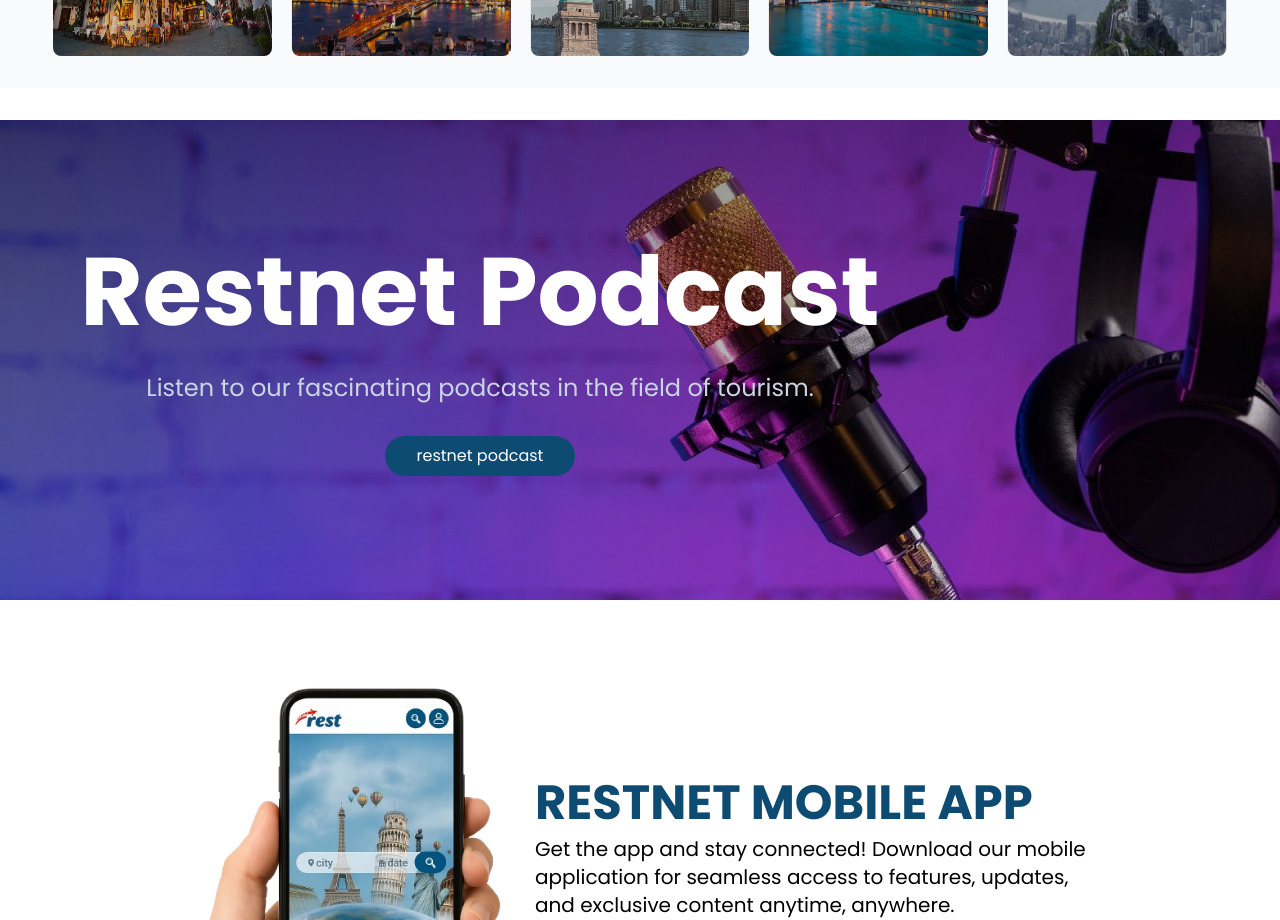
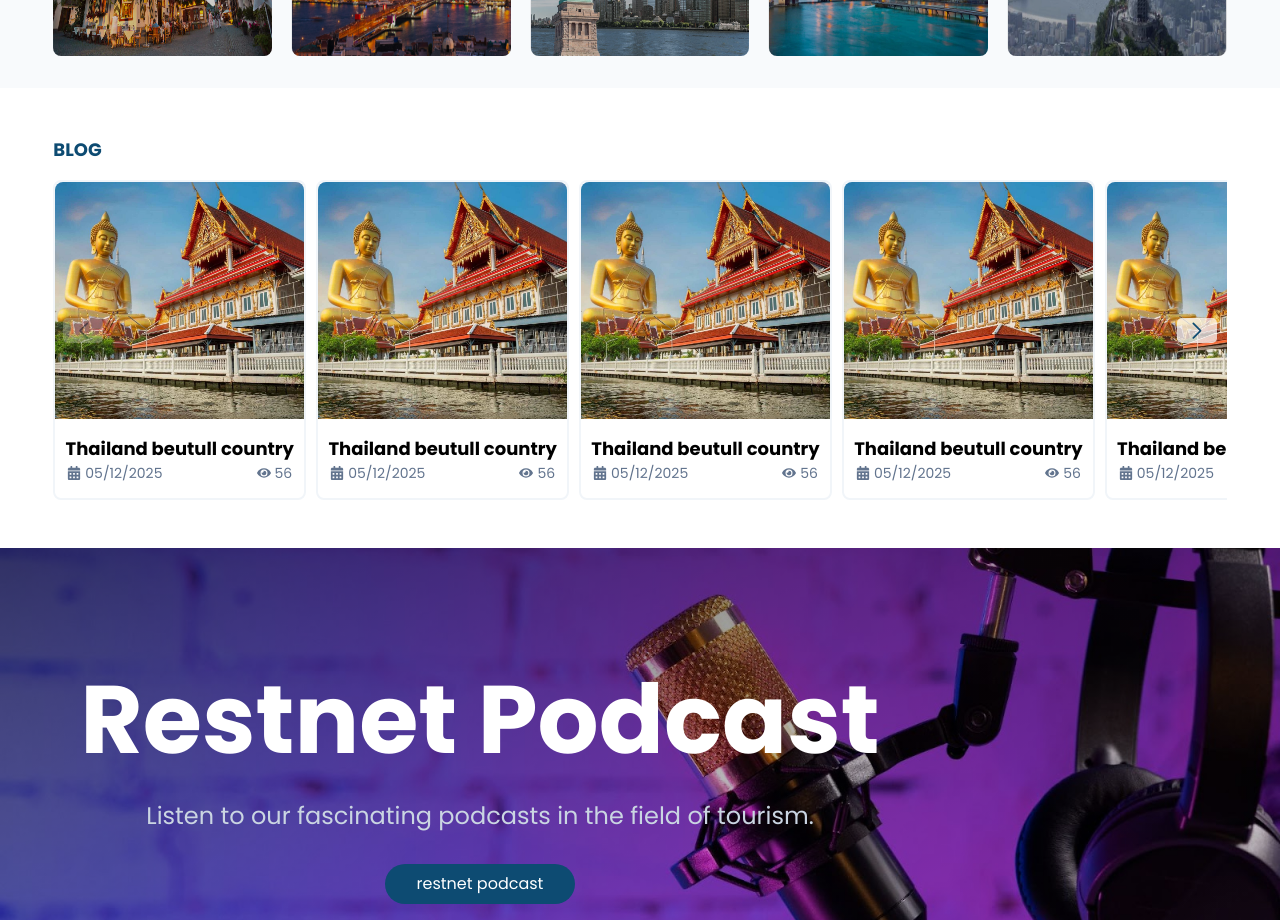
Before and after one commit to Mehran-soufi/rest_net, a Next.js app: page / in a window 1280 px wide. Shown: the part 2240-3160 px from the top of the page. Built offline with nearby package versions, Linux system fonts and the light colour scheme.

Commit message:
home blog

```diff
--- a/src/app/page.tsx
+++ b/src/app/page.tsx
@@ -1,6 +1,7 @@
 import CartItems from "@/components/CartItems";
 import Hero from "@/components/Hero";
 import HeroPodcast from "@/components/HeroPodcast";
+import HomeBlog from "@/components/HomeBlog";
 import MobileApp from "@/components/MobileApp";
 import PopularCountry from "@/components/PopularCountry";
 import Symbol from "@/components/Symbol";
@@ -12,6 +13,7 @@
       <Symbol />
       <CartItems title="popular tour" />
       <PopularCountry />
+      <HomeBlog />
       <HeroPodcast />
       <MobileApp />
     </section>
--- /dev/null
+++ b/src/components/BlogCart.tsx
@@ -0,0 +1,37 @@
+import Image from "next/image";
+import React from "react";
+import { FaCalendarAlt, FaEye } from "react-icons/fa";
+
+function BlogCart() {
+  return (
+    <div className="w-full h-full rounded-lg border-2 border-slate-100 transition duration-200 ease-linear hover:bg-slate-100">
+      <div className="w-full h-full flex flex-col justify-center items-center">
+        <div className="w-full h-3/4 relative">
+          <Image
+            src="/assets/country/thailand.jpg"
+            alt=""
+            fill
+            className="rounded-ss-lg rounded-se-lg object-center object-cover"
+          />
+        </div>
+        <div className="w-full h-1/4">
+          <div className="w-full h-full flex flex-col justify-center items-center p-1">
+            <h2 className="md:text-lg font-bold">Thailand beutull country</h2>
+            <div className="flex justify-between items-center w-full px-2">
+              <span className="text-slate-500 flex items-center gap-1 text-sm">
+                <FaCalendarAlt />
+                05/12/2025
+              </span>
+              <span className="text-slate-500 flex items-center gap-1 text-sm">
+                <FaEye />
+                56
+              </span>
+            </div>
+          </div>
+        </div>
+      </div>
+    </div>
+  );
+}
+
+export default BlogCart;
--- /dev/null
+++ b/src/components/HomeBlog.tsx
@@ -0,0 +1,64 @@
+"use client";
+import React from "react";
+import BlogCart from "./BlogCart";
+import Link from "next/link";
+// Import Swiper React components
+import { Swiper, SwiperSlide } from "swiper/react";
+
+// Import Swiper styles
+import "swiper/css";
+import "swiper/css/navigation";
+
+// import required modules
+import { Navigation } from "swiper/modules";
+
+function HomeBlog() {
+  return (
+    <div className="w-full flex justify-center items-center py-4 my-4">
+      <div className="w-11/12 flex flex-col items-start gap-4">
+        <div className="w-full">
+          <h2 className="font-bold text-main text-lg uppercase select-none">
+            Blog
+          </h2>
+        </div>
+        <div className="w-full h-[40vh] cart-items_nav">
+          <Swiper
+            slidesPerView={1.1}
+            spaceBetween={10}
+            navigation={true}
+            modules={[Navigation]}
+            breakpoints={{
+              640: {
+                slidesPerView: 1.5,
+                spaceBetween: 10,
+              },
+              768: {
+                slidesPerView: 2.2,
+                spaceBetween: 10,
+              },
+              1024: {
+                slidesPerView: 4.5,
+                spaceBetween: 10,
+              },
+            }}
+            className="mySwiper w-full h-full"
+          >
+            {Array.from({ length: 7 }).map((_, index) => (
+              <SwiperSlide key={index}>
+                <Link
+                  href="/"
+                  target="_blank"
+                  className="w-full h-full no-underline"
+                >
+                  <BlogCart />
+                </Link>
+              </SwiperSlide>
+            ))}
+          </Swiper>
+        </div>
+      </div>
+    </div>
+  );
+}
+
+export default HomeBlog;
```
